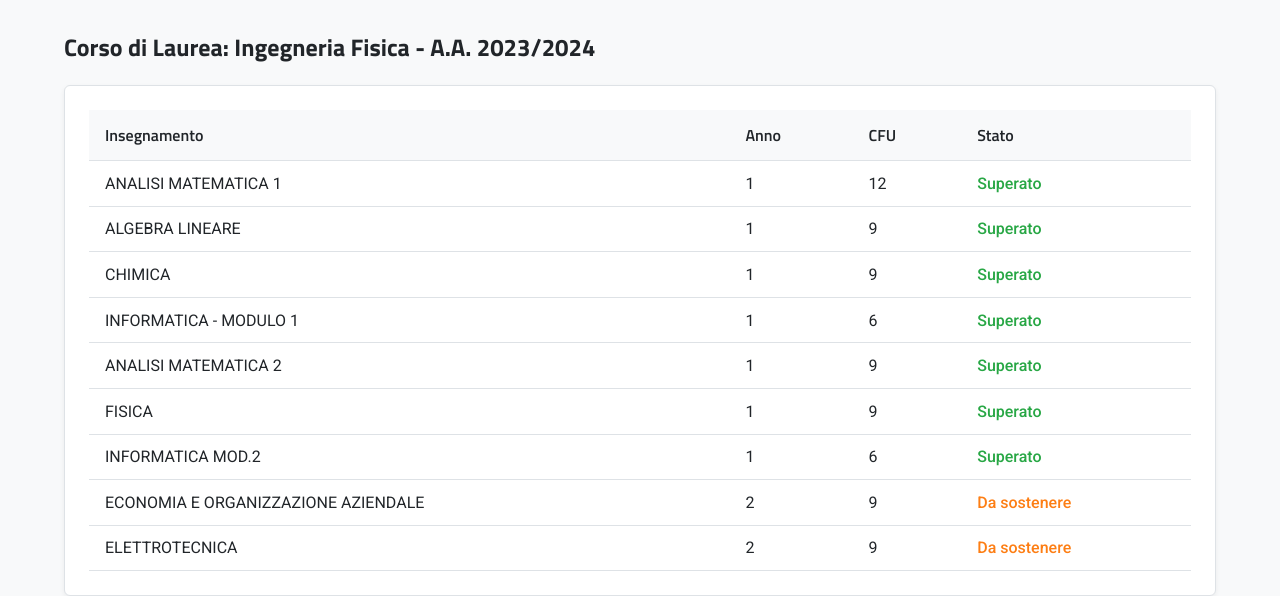
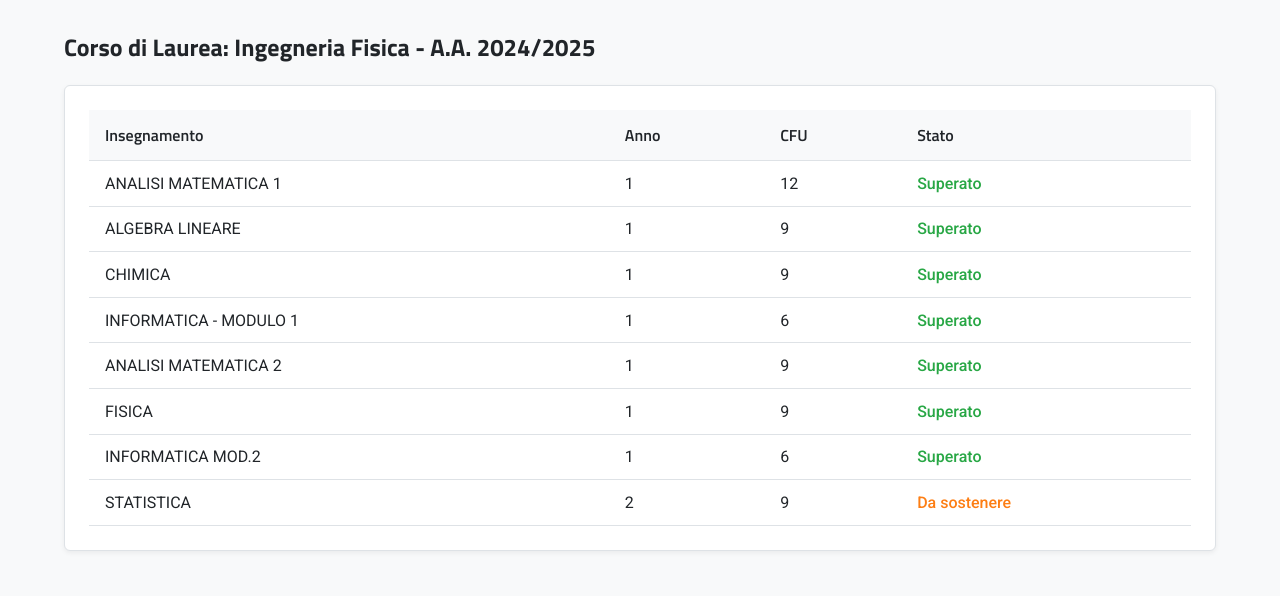
Before and after one commit to unica3foscari/portalestudenti, a plain HTML site: page piano_studio.html in a window 1280 px wide. Shown: the part 225-821 px from the top of the page. Drawn offline with Linux system fonts and the light colour scheme.

Commit message:
Update piano_studio.html

```diff
--- a/piano_studio.html
+++ b/piano_studio.html
@@ -21,7 +21,7 @@
         <div class="container content-page">
             <a href="dashboard.html" class="back-link">&larr; Torna alla Dashboard</a>
             <h1>Piano di Studio</h1>
-            <h2>Corso di Laurea: Ingegneria Fisica - A.A. 2023/2024</h2>
+            <h2>Corso di Laurea: Ingegneria Fisica - A.A. 2024/2025</h2>
 
             <div class="card">
                 <table class="content-table">
@@ -41,8 +41,8 @@
                         <tr><td>ANALISI MATEMATICA 2</td><td>1</td><td>9</td><td class="status-ok">Superato</td></tr>
                         <tr><td>FISICA</td><td>1</td><td>9</td><td class="status-ok">Superato</td></tr>
                         <tr><td>INFORMATICA MOD.2</td><td>1</td><td>6</td><td class="status-ok">Superato</td></tr>
-                        <tr><td>ECONOMIA E ORGANIZZAZIONE AZIENDALE</td><td>2</td><td>9</td><td class="status-pending">Da sostenere</td></tr>
-                        <tr><td>ELETTROTECNICA</td><td>2</td><td>9</td><td class="status-pending">Da sostenere</td></tr>
+                        <tr><td>STATISTICA</td><td>2</td><td>9</td><td class="status-pending">Da sostenere</td></tr>
+
                     </tbody>
                 </table>
             </div>
```
